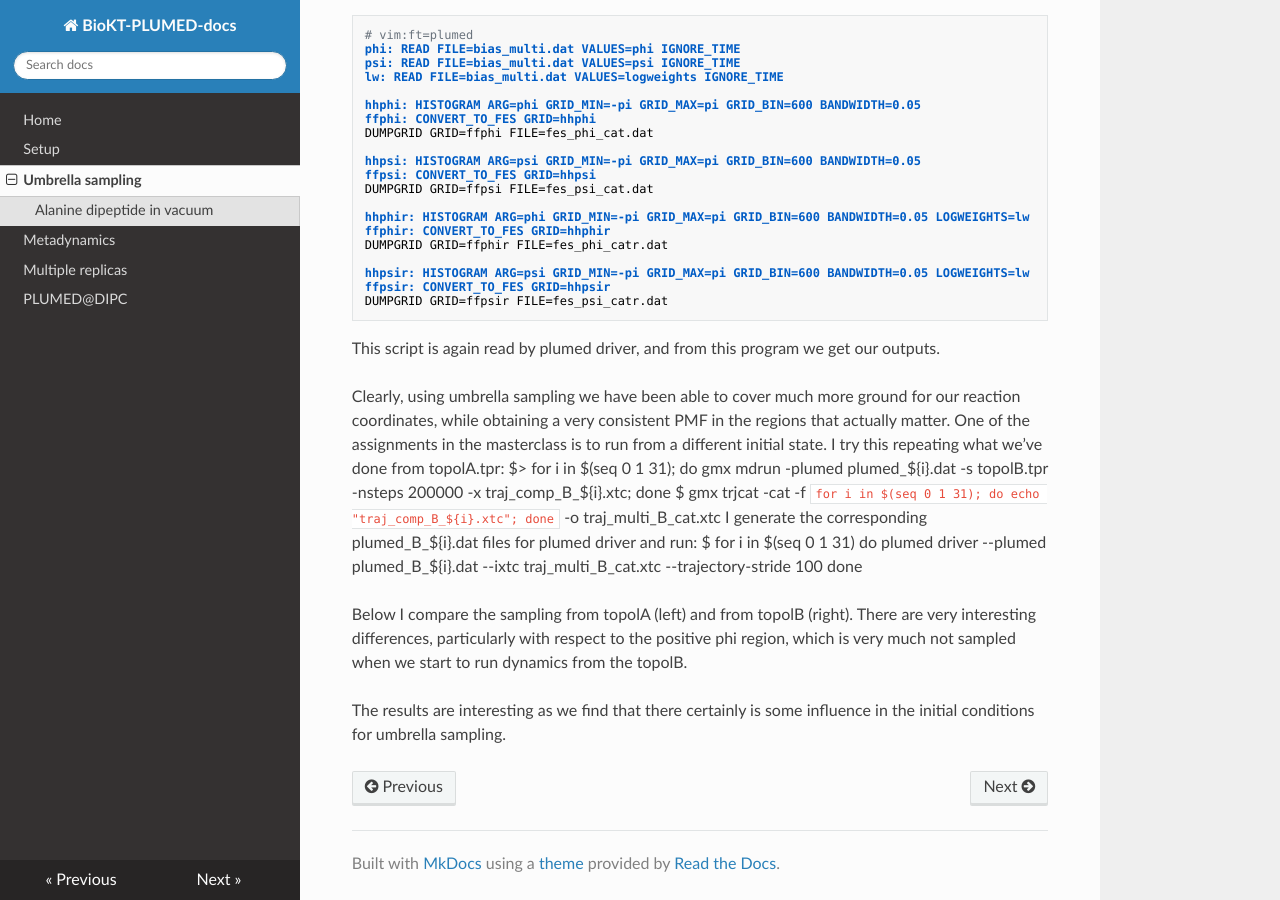
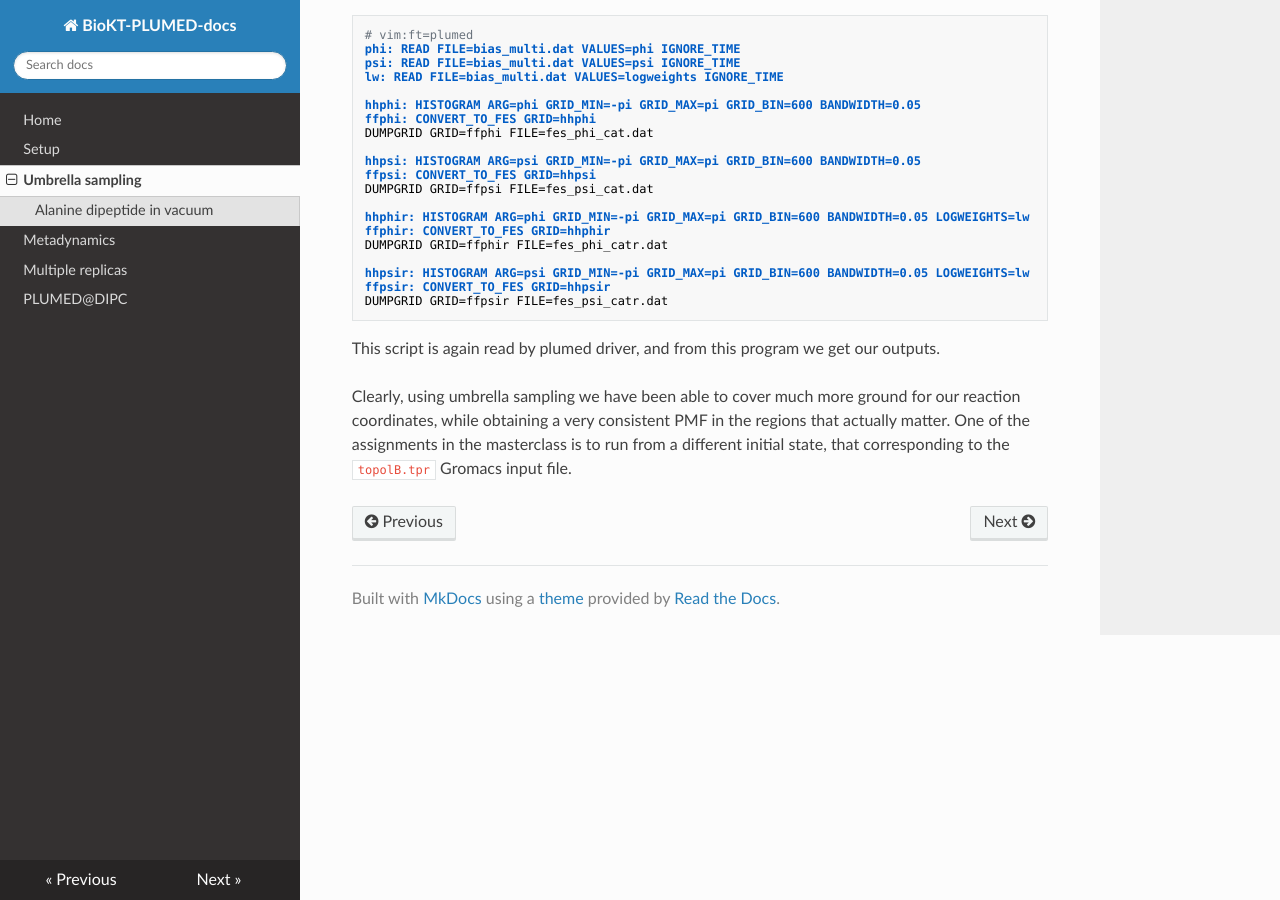
Before and after one commit to BioKT/PLUMED-docs, an MkDocs documentation site: the page built from docs/umbrella.md, in a window 1280 px wide and 900 px high, scrolled down 2266 px. Built offline with MkDocs 1.6.1, drawn with Linux system fonts in a browser that asks for light colours; nearby versions of some CDN libraries; formulas are drawn with MathJax 3.

Commit message:
fixes umbrella

```diff
--- a/docs/umbrella.md
+++ b/docs/umbrella.md
@@ -148,15 +148,4 @@ This script is again read by plumed driver, and from this program we get our out
 
 
 Clearly, using umbrella sampling we have been able to cover much more ground for our reaction coordinates, while obtaining a very consistent PMF in the regions that actually matter.
-One of the assignments in the masterclass is to run from a different initial state. I try this repeating what we’ve done from topolA.tpr:
-$> for i in $(seq 0 1 31); do gmx mdrun -plumed plumed_${i}.dat -s topolB.tpr -nsteps 200000 -x traj_comp_B_${i}.xtc; done
-$ gmx trjcat -cat -f `for i in $(seq 0 1 31); do echo "traj_comp_B_${i}.xtc"; done` -o traj_multi_B_cat.xtc
-I generate the corresponding plumed_B_${i}.dat  files for plumed driver and run:
-$ for i in $(seq 0 1 31)
-do
-plumed driver --plumed plumed_B_${i}.dat --ixtc traj_multi_B_cat.xtc --trajectory-stride 100
-done
-
-Below I compare the sampling from topolA (left) and from topolB (right). There are very interesting differences, particularly with respect to the positive phi region, which is very much not sampled when we start to run dynamics from the topolB.
-
-The results are interesting as we find that there certainly is some influence in the initial conditions for umbrella sampling.
+One of the assignments in the masterclass is to run from a different initial state, that corresponding to the `topolB.tpr` Gromacs input file.
```
